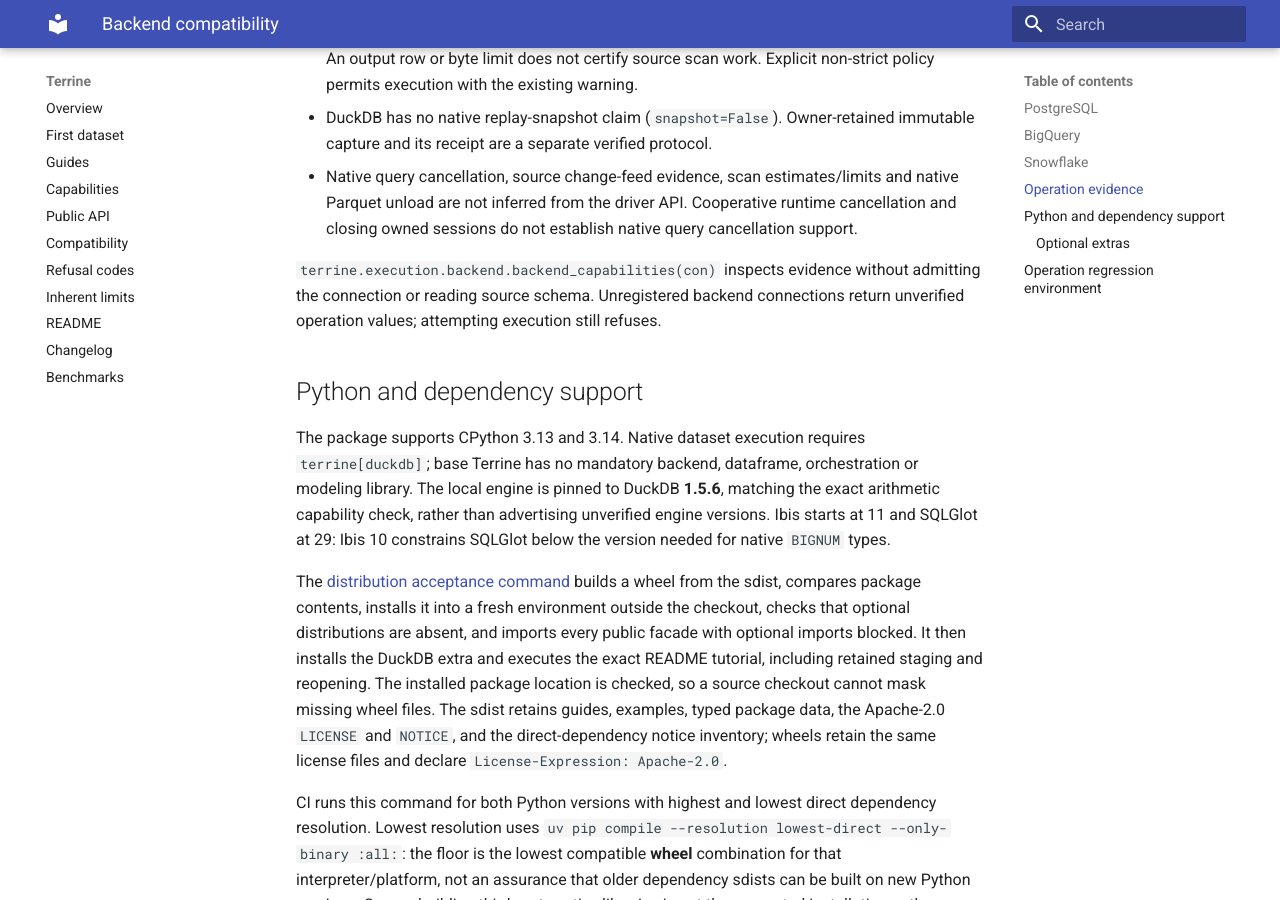
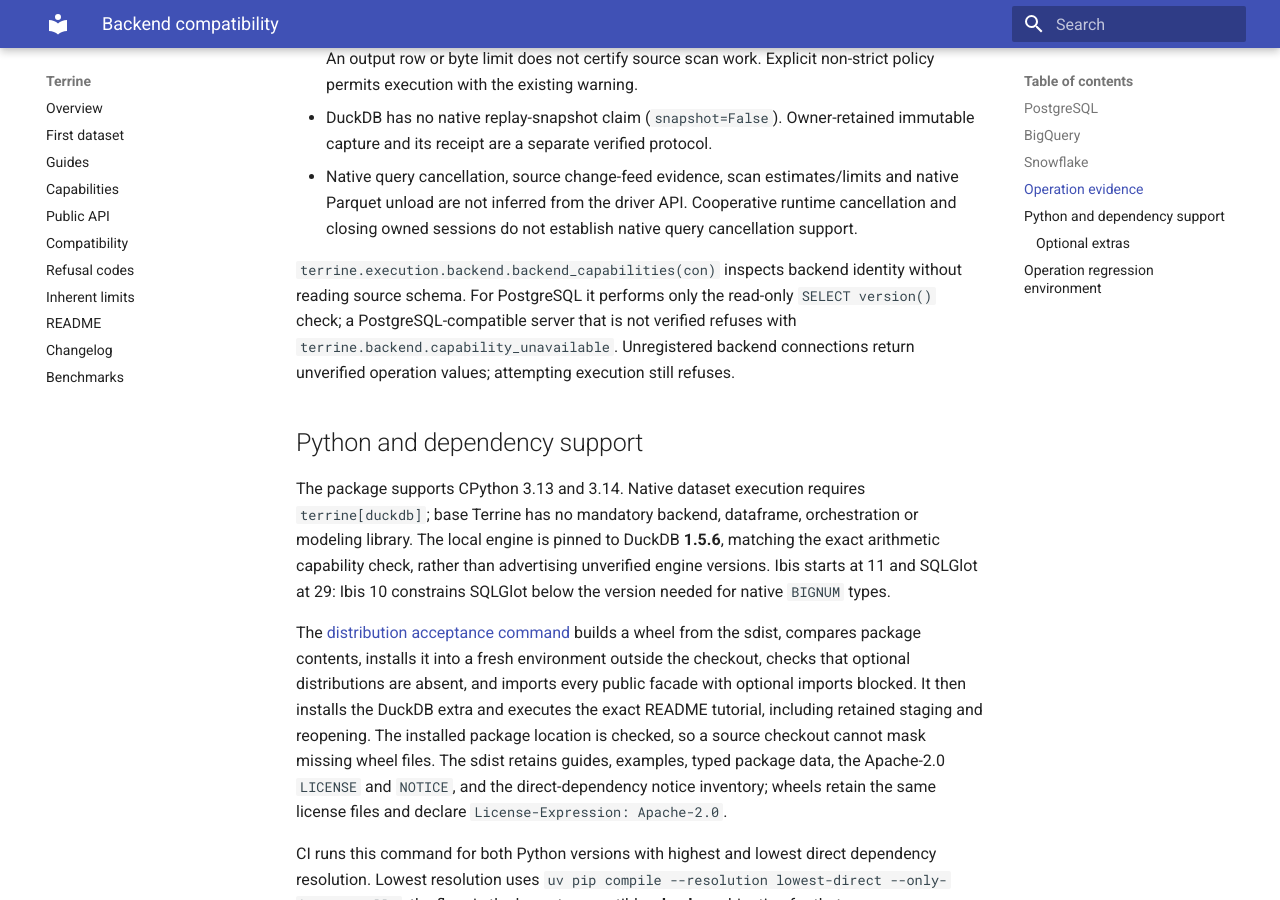
Before and after one commit to kylejcaron/terrine, an MkDocs documentation site: the page built from docs/guides/backend-compatibility.md, in a window 1280 px wide and 900 px high, scrolled down 5266 px. Built offline with MkDocs 1.6.1 and Material for MkDocs 9.7.7, drawn with Linux system fonts in a browser that asks for light colours.

Commit message:
fix: verify PostgreSQL identity in capability inspection

```diff
--- a/docs/guides/backend-compatibility.md
+++ b/docs/guides/backend-compatibility.md
@@ -247,8 +247,10 @@
   runtime cancellation and closing owned sessions do not establish native query
   cancellation support.
 
-`terrine.execution.backend.backend_capabilities(con)` inspects evidence without
-admitting the connection or reading source schema. Unregistered backend
+`terrine.execution.backend.backend_capabilities(con)` inspects backend identity
+without reading source schema. For PostgreSQL it performs only the read-only
+`SELECT version()` check; a PostgreSQL-compatible server that is not verified
+refuses with `terrine.backend.capability_unavailable`. Unregistered backend
 connections return unverified operation values; attempting execution still
 refuses.
 
```
Also changed, not shown: 2 other files.
